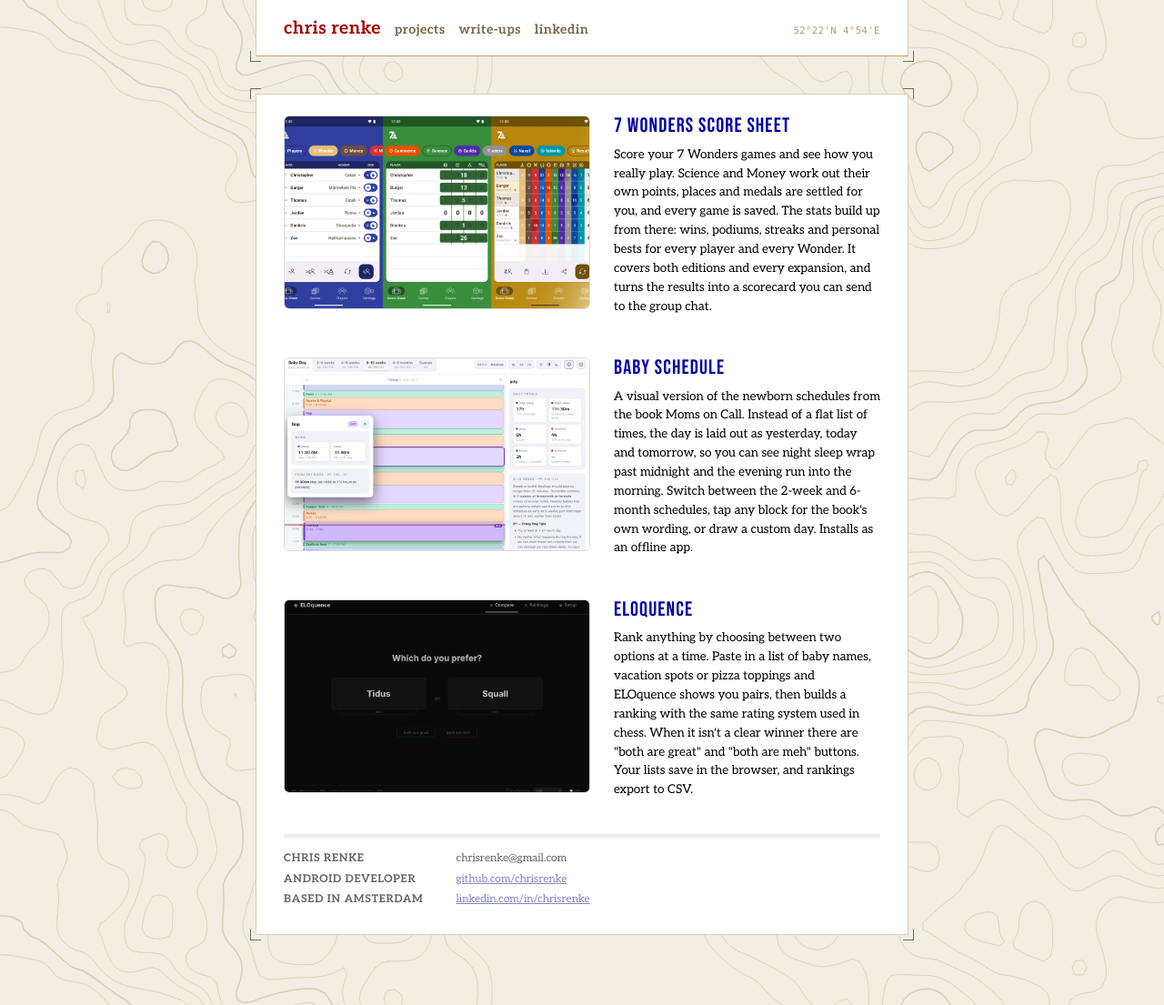
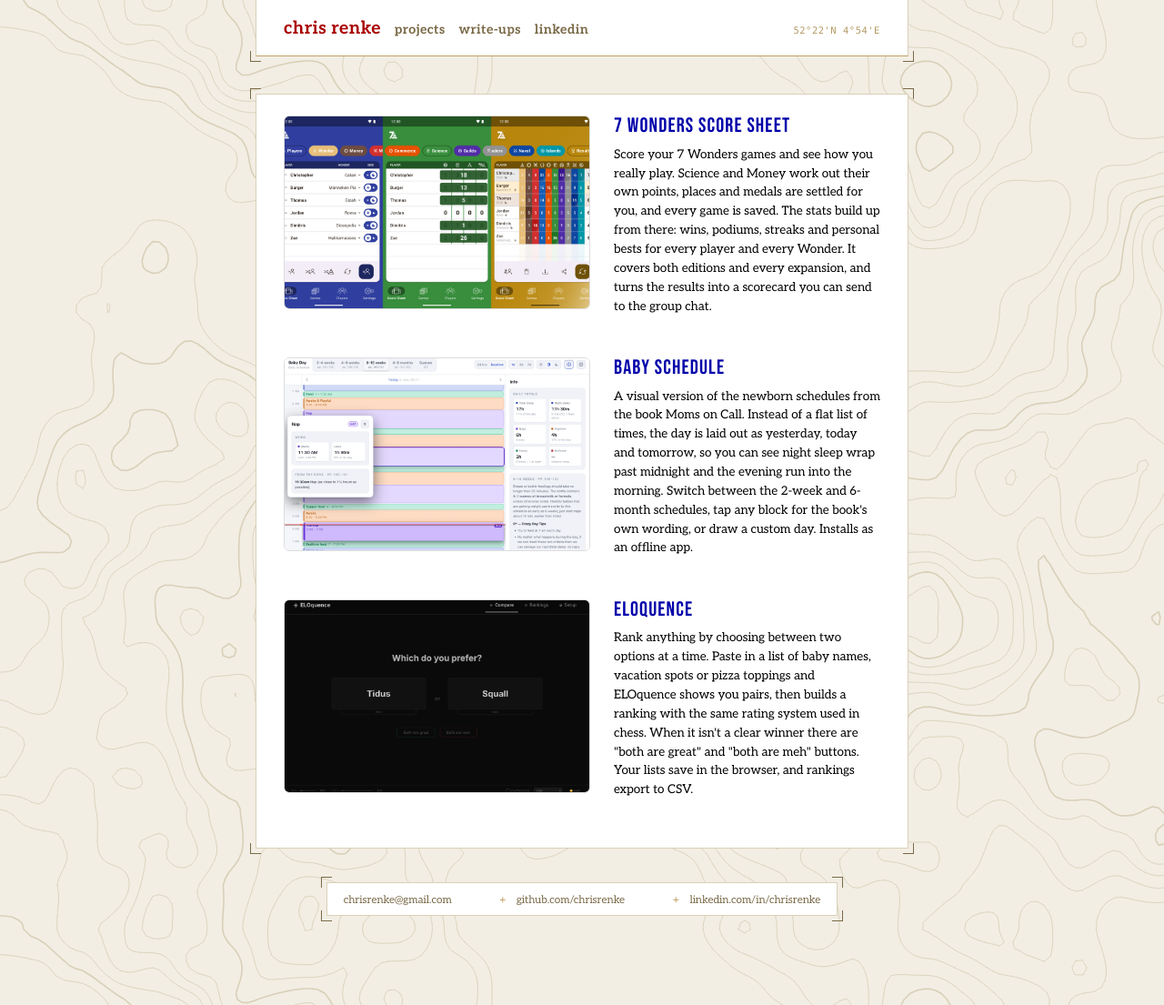
Before and after one commit to ChrisRenke/chrisrenke.github.io, a Jekyll site: the page built from index.html, in a window 1280 px wide. Shown: the whole page at 91% size. Built offline with Jekyll 4.4.1, drawn with Linux system fonts in a browser that asks for light colours.

Commit message:
Footer: single-line contact island with + separators
Co-Authored-By: Claude Sonnet 5.5 <noreply@anthropic.com>

```diff
--- a/_layouts/default.html
+++ b/_layouts/default.html
@@ -34,23 +34,15 @@
 
           {{ content }}
 
-          <div class="footer">
-            <div class="contact">
-              <p>
-                Chris Renke<br />
-                Android Developer<br />
-                Based in Amsterdam
-              </p>
-            </div>
-            <div class="contact">
-              <p>
-                chrisrenke@gmail.com<br />
-                <a href="https://github.com/chrisrenke">github.com/chrisrenke</a><br />
-                <a href="https://www.linkedin.com/in/chrisrenke/">linkedin.com/in/chrisrenke</a><br />
-              </p>
-            </div>
-          </div>
         </div>
+
+        <footer class="colophon">
+          <ul>
+            <li><a href="mailto:chrisrenke@gmail.com">chrisrenke@gmail.com</a></li>
+            <li><a href="https://github.com/chrisrenke">github.com/chrisrenke</a></li>
+            <li><a href="https://www.linkedin.com/in/chrisrenke/">linkedin.com/in/chrisrenke</a></li>
+          </ul>
+        </footer>
 
         <script src="/js/contour.js"></script>
     </body>
--- a/css/main.css
+++ b/css/main.css
@@ -194,41 +194,60 @@ a:visited { color: #a0a; }
   color: #aaa;
 }
 
-.footer {
-  font-size: 80%;
-  color: #666;
-  border-top: 4px solid #eee;
-  margin-top: 2em;
-  overflow: hidden;
+.colophon {
+  position: relative;
+  box-sizing: border-box;
+  max-width: 48em;
+  width: calc(100% - 1.5em);
+  margin: 0 auto 1.5em;
+  padding: .9em 1.5em;
+  font-size: 90%;
+  background-color: #fff;
+  border: 1px solid #d9d0b8;
 }
 
-.footer .contact:first-child p {
-  font-weight: bold;
-  text-transform: uppercase;
-  letter-spacing: .06em;
+/* same corner crop marks as the content panel */
+.colophon::before {
+  content: "";
+  position: absolute;
+  top: -7px; right: -7px; bottom: -7px; left: -7px;
+  pointer-events: none;
+  background:
+    linear-gradient(#7a6a48, #7a6a48) top left / 12px 1px no-repeat,
+    linear-gradient(#7a6a48, #7a6a48) top left / 1px 12px no-repeat,
+    linear-gradient(#7a6a48, #7a6a48) top right / 12px 1px no-repeat,
+    linear-gradient(#7a6a48, #7a6a48) top right / 1px 12px no-repeat,
+    linear-gradient(#7a6a48, #7a6a48) bottom left / 12px 1px no-repeat,
+    linear-gradient(#7a6a48, #7a6a48) bottom left / 1px 12px no-repeat,
+    linear-gradient(#7a6a48, #7a6a48) bottom right / 12px 1px no-repeat,
+    linear-gradient(#7a6a48, #7a6a48) bottom right / 1px 12px no-repeat;
 }
 
-.footer .contact {
-  float: left;
-  margin-right: 3em;
+.colophon ul {
+  display: flex;
+  flex-wrap: wrap;
+  justify-content: space-between;
+  align-items: center;
+  gap: .5em 1em;
+  list-style: none;
 }
 
-img { max-width: 100%; height: auto; }
-.post pre { overflow-x: auto; }
-.post { overflow-wrap: break-word; }
-
-.footer .contact a {
-  color: #8085C1;
+.colophon li + li::before {
+  content: "+";
+  margin-right: 1em;
+  color: #c2a167;
+  font-family: Monaco, "Courier New", monospace;
 }
 
-.footer .rss {
-  margin-top: 1.1em;
-  margin-right: -.2em;
-  float: right;
+.colophon a,
+.colophon a:visited {
+  color: #7a6a48;
+  text-decoration: none;
 }
 
-.footer .rss img {
-  border: 0;
+.colophon a:hover {
+  color: #000;
+  text-decoration: underline;
 }
 
 
@@ -430,8 +449,12 @@ img { max-width: 100%; height: auto; }
   }
 
 
-  .footer .contact {
-    float: none;
-    margin-right: 0;
+  .colophon ul {
+    flex-direction: column;
+    align-items: flex-start;
+  }
+
+  .colophon li + li::before {
+    display: none;
   }
 }
```
